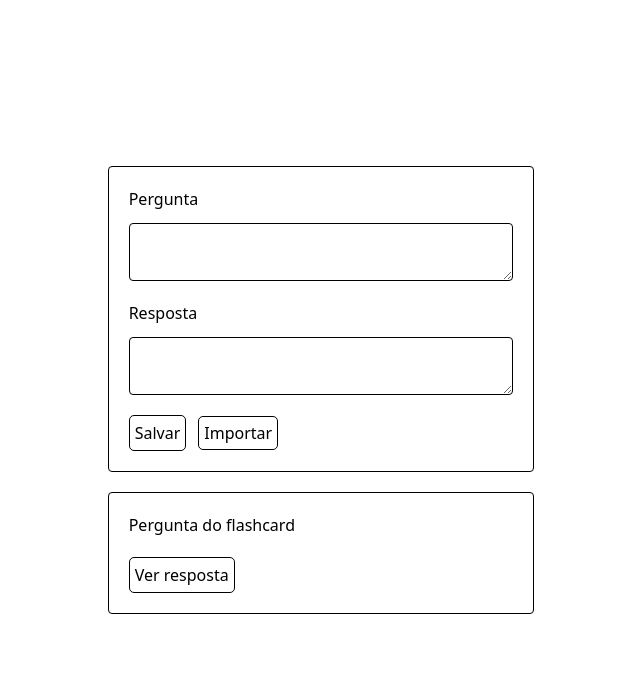
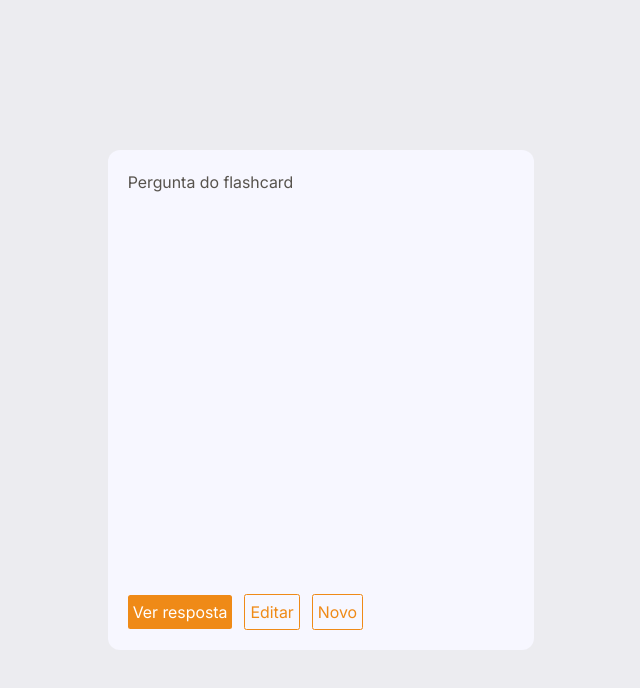
Before and after one commit to raphaelramosds/flashlearn, a React (Vite) app: page / in a window 1280 px wide. Shown: the top 688 px of the page, without its empty margins (319-959 px from the left). Built offline with nearby package versions, Linux system fonts and the light colour scheme.

Commit message:
feat: dialog for create a new flashcard

```diff
--- a/index.html
+++ b/index.html
@@ -6,7 +6,7 @@
     <meta name="viewport" content="width=device-width, initial-scale=1.0" />
     <title>Vite + React + TS</title>
   </head>
-  <body class="h-screen flex flex-col justify-center items-center">
+  <body class="h-screen flex flex-col justify-center items-center bg-[#ECECF0] text-stone-600">
     <div id="root" class="w-1/3"></div>
     <script type="module" src="/src/main.tsx"></script>
   </body>
--- a/src/App.tsx
+++ b/src/App.tsx
@@ -1,36 +1,38 @@
+import { Dialog } from 'radix-ui';
 import './App.css'
 
-import FileUpload from './components/FileUpload';
-
-import { Button } from './components/Button';
 import { Text } from './components/Text';
-import { TextArea } from './components/TextArea';
+import { Form } from './components/Form';
 
 function App() {
   return (
     <>
-      <div className='border rounded p-5'>
+      <div className='rounded-xl my-5 p-5 bg-[#F7F7FF] min-h-[500px] flex flex-col justify-between'>
         <div>
-          <TextArea label="Pergunta"/>
-        </div>
-        <div className='my-5'>
-          <TextArea label="Resposta"/>
-        </div>
-        <div className='flex items-center'>
-          <div>
-            <Button title="Salvar"/>
-          </div>
-          <div className='ml-3'>
-            <FileUpload />
-          </div>
-        </div>
-      </div>
-      <div className='border rounded my-5 p-5'>
-        <div>
-          <Text content="Pergunta do flashcard"/>
+          <Text content="Pergunta do flashcard" />
         </div>
         <div className='mt-5'>
-          <Button title="Ver resposta"/>
+          <button type="button" className="btn btn-primary">Ver resposta</button>
+          <button type="button" className="btn btn-primary-outline mx-3">Editar</button>
+          <Dialog.Root>
+            <Dialog.Trigger asChild>
+              <button type="button" className="btn btn-primary-outline">Novo</button>
+            </Dialog.Trigger>
+            <Dialog.Portal>
+              <Dialog.Overlay className="DialogOverlay" />
+              <Dialog.Content className="DialogContent">
+                {/* <Dialog.Title className="DialogTitle">Novo flashcard</Dialog.Title> */}
+                {/* <Dialog.Description className="DialogDescription">
+                  Make changes to your profile here. Click save when you're done.
+                </Dialog.Description> */}
+                <Form>
+                  <Dialog.Close asChild>
+                    <button className="btn" aria-label="Close">Cancelar</button>
+                  </Dialog.Close>
+                </Form>
+              </Dialog.Content>
+            </Dialog.Portal>
+          </Dialog.Root>
         </div>
       </div>
     </>
--- a/src/components/Button.tsx
+++ /dev/null
@@ -1,7 +0,0 @@
-export function Button({ title }: { title: String }) {
-    return (
-        <>
-            <button type="button" className="btn">{title}</button>
-        </>
-    );
-}
--- /dev/null
+++ b/src/components/Form.tsx
@@ -0,0 +1,27 @@
+import type { ReactNode } from "react";
+import FileUpload from "./FileUpload";
+import { TextArea } from "./TextArea";
+
+export function Form({ children }: { children: ReactNode }) {
+    return (
+        <div className='p-5'>
+            <div>
+                <TextArea label="PERGUNTA" />
+            </div>
+            <div className='my-5'>
+                <TextArea label="RESPOSTA" />
+            </div>
+            <div className='flex items-center'>
+                <div>
+                    <button type="button" className="btn btn-primary-none">Salvar</button>
+                </div>
+                <div className='mx-3'>
+                    <FileUpload />
+                </div>
+                <div>
+                    {children}
+                </div>
+            </div>
+        </div>
+    );
+}
--- a/src/components/TextArea.tsx
+++ b/src/components/TextArea.tsx
@@ -1,8 +1,8 @@
 export function TextArea({ label }: { label: String }) {
     return (
         <>
-            <label htmlFor="story">{label}</label>
-            <textarea className="border block w-full rounded mt-3 p-1" id="story" name="story" />
+            <label className="text-xs" htmlFor="story">{label}</label>
+            <textarea rows={5} className="shadow-sm block w-full rounded mt-2 p-1" id="story" name="story" />
         </>
     );
 }
--- a/src/index.css
+++ b/src/index.css
@@ -1,12 +1,94 @@
 @import "tailwindcss";
+
+@font-face {
+  font-family: Lato;
+  src: url(../public/fonts/Inter-VariableFont_opsz\,wght.ttf);
+}
+
 
 * {
     box-sizing: border-box;
+    font-family: 'Lato';
+    outline: none;
 }
 
 .btn {
     padding: 5px;
-    border: 1px solid black;
     cursor: pointer;
-    border-radius: 5px;
+    border-radius: 2.5px;
 }
+
+.btn-primary {
+  background: #EF8A17;
+  color: #fff;
+}
+
+.btn-primary-none {
+  color: #EF8A17;
+}
+
+.btn-primary-outline {
+  border: 1px solid #EF8A17;
+  color: #EF8A17;
+}
+
+/* Overlay */
+
+.DialogOverlay {
+	background-color: #F7F7FF;
+	position: fixed;
+	inset: 0;
+	animation: overlayShow 150ms cubic-bezier(0.16, 1, 0.3, 1);
+}
+
+.DialogContent {
+	background-color: var(--gray-1);
+	border-radius: 6px;
+	box-shadow: var(--shadow-6);
+	position: fixed;
+	top: 50%;
+	left: 50%;
+	transform: translate(-50%, -50%);
+	width: 90vw;
+	max-width: 500px;
+	max-height: 85vh;
+	padding: 25px;
+	animation: contentShow 150ms cubic-bezier(0.16, 1, 0.3, 1);
+}
+.DialogContent:focus {
+	outline: none;
+}
+
+.DialogTitle {
+	margin: 0;
+	font-weight: 500;
+	color: var(--mauve-12);
+	font-size: 17px;
+}
+
+.DialogDescription {
+	margin: 10px 0 20px;
+	color: var(--mauve-11);
+	font-size: 15px;
+	line-height: 1.5;
+}
+
+@keyframes overlayShow {
+	from {
+		opacity: 0;
+	}
+	to {
+		opacity: 1;
+	}
+}
+
+@keyframes contentShow {
+	from {
+		opacity: 0;
+		transform: translate(-50%, -48%) scale(0.96);
+	}
+	to {
+		opacity: 1;
+		transform: translate(-50%, -50%) scale(1);
+	}
+}
```
Also changed, not shown: public/fonts/Inter-VariableFont_opsz,wght.ttf (added).
